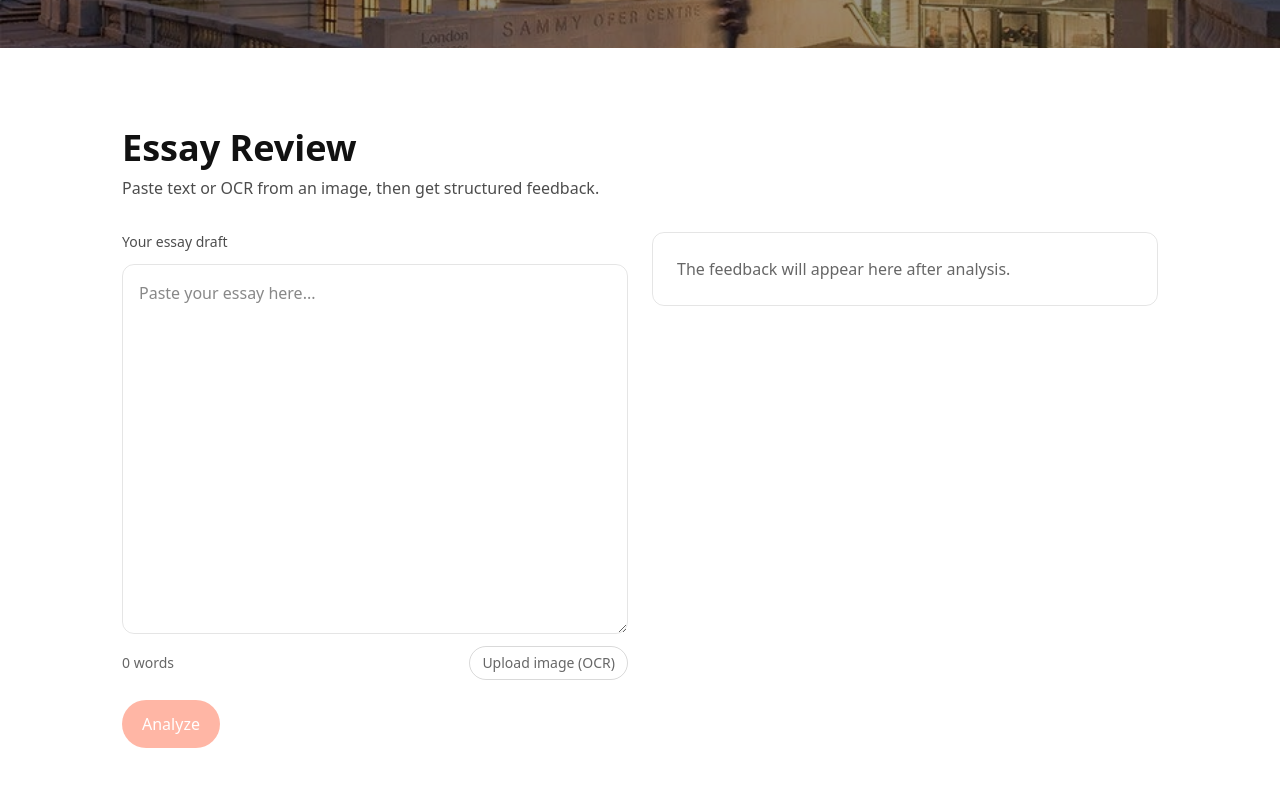
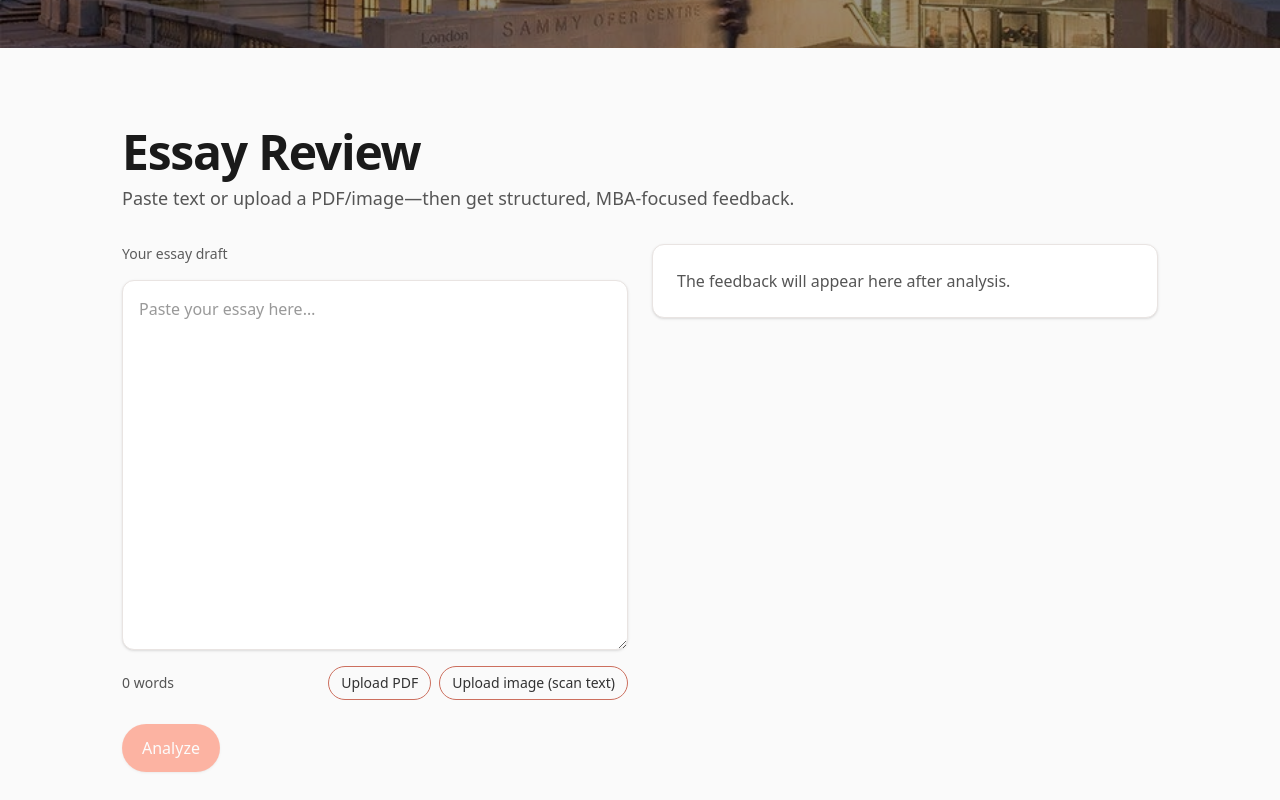
Before and after one commit to mayurdhavale10/mba, a Next.js app: page / in a window 1280 px wide. Shown: the part 640-1440 px from the top of the page. Built offline with nearby package versions, Linux system fonts and the light colour scheme.

Commit message:
changes are made in ui and functionality is done

```diff
--- a/package.json
+++ b/package.json
@@ -15,6 +15,7 @@
     "mongodb": "^6.20.0",
     "next": "15.5.4",
     "next-auth": "^4.24.11",
+    "pdfjs-dist": "^4.10.38",
     "react": "19.1.0",
     "react-dom": "19.1.0",
     "tesseract.js": "^6.0.1",
--- a/src/components/marketing/Product.tsx
+++ b/src/components/marketing/Product.tsx
@@ -5,62 +5,205 @@ import { useCallback, useMemo, useRef, useState } from "react";
 import type { Feedback, Bucket } from "@/domain/essay/types";
 import { feedbackToText } from "@/lib/pdf";
 
+// ---- pdfjs types (avoid `any`) ----
+import type {
+  PDFDocumentProxy,
+  PDFPageProxy,
+  TextContent,
+  TextItem,
+} from "pdfjs-dist/types/src/display/api";
+
 const SUPPORTED_IMAGE = ["image/png", "image/jpeg", "image/jpg", "image/webp"];
+const MAX_OCR_PAGES = 10; // cap heavy OCR work
+
+// Guard: TextContent.items can include TextItem or marked content.
+// We only want TextItem (has `str`).
+function isTextItem(it: TextContent["items"][number]): it is TextItem {
+  return typeof (it as Partial<TextItem>).str === "string";
+}
+
+// Create an offscreen canvas in browser
+function createCanvas(width: number, height: number) {
+  const canvas = document.createElement("canvas");
+  canvas.width = width;
+  canvas.height = height;
+  return canvas;
+}
 
 export default function Product() {
   const [essay, setEssay] = useState("");
   const [feedback, setFeedback] = useState<Feedback | null>(null);
   const [loading, setLoading] = useState(false);
-  const [ocrLoading, setOcrLoading] = useState(false);
+  const [fileBusy, setFileBusy] = useState<null | "pdf" | "img">(null);
   const [error, setError] = useState<string | null>(null);
-  const fileInputRef = useRef<HTMLInputElement | null>(null);
+  const [hint, setHint] = useState<string | null>(null);
+
+  const imgInputRef = useRef<HTMLInputElement | null>(null);
+  const pdfInputRef = useRef<HTMLInputElement | null>(null);
 
   const wordCount = useMemo(
     () => (essay.trim().match(/\b\w+\b/g) || []).length,
     [essay]
   );
 
-  const onPickImage = () => fileInputRef.current?.click();
+  /** ---------- PDF utils ---------- */
+  async function loadPdf(file: File): Promise<{ pdf: PDFDocumentProxy }> {
+    // Use the legacy browser ESM build so Turbopack does NOT pull Node 'canvas'
+    const pdfjs = await import("pdfjs-dist/legacy/build/pdf.mjs");
+    pdfjs.GlobalWorkerOptions.workerSrc = new URL(
+      "pdfjs-dist/legacy/build/pdf.worker.min.mjs",
+      import.meta.url
+    ).toString();
+    const data = await file.arrayBuffer();
+    const loadingTask = pdfjs.getDocument({ data });
+    const pdf = (await loadingTask.promise) as PDFDocumentProxy;
+    return { pdf };
+  }
 
-  const onFile = async (e: React.ChangeEvent<HTMLInputElement>) => {
-    const file = e.target.files?.[0];
-    if (!file) return;
-    if (!SUPPORTED_IMAGE.includes(file.type)) {
-      setError("Unsupported image type. Use PNG/JPG/WEBP.");
-      return;
+  async function extractSelectableText(pdf: PDFDocumentProxy): Promise<string> {
+    let out = "";
+    for (let i = 1; i <= pdf.numPages; i++) {
+      const page: PDFPageProxy = await pdf.getPage(i);
+      const content: TextContent = await page.getTextContent();
+      const parts = content.items
+        .filter(isTextItem)
+        .map((it) => it.str)
+        .filter(Boolean);
+      out += parts.join(" ") + "\n";
     }
-    setError(null);
-    setOcrLoading(true);
-    try {
-      // Dynamic import so the app builds even if tesseract.js isn’t installed.
-      const t = await import("tesseract.js").catch(() => null);
-      if (!t) {
-        setError("OCR engine not present. Run `npm i tesseract.js` to enable image OCR.");
-        return;
+    return out.trim();
   }
-      const { createWorker } = t;
+
+  async function ocrPdfPages(pdf: PDFDocumentProxy): Promise<string> {
+    const tesseract = await import("tesseract.js").catch(() => null);
+    if (!tesseract) {
+      throw new Error("OCR engine missing. Install with: npm i tesseract.js");
+    }
+    const { createWorker } = tesseract;
+    const worker = await createWorker("eng");
+
+    let out = "";
+    const total = Math.min(pdf.numPages, MAX_OCR_PAGES);
+    const scale = 2;
+
+    for (let i = 1; i <= total; i++) {
+      setHint(`Scanning page ${i}/${total}…`);
+      const page: PDFPageProxy = await pdf.getPage(i);
+      const viewport = page.getViewport({ scale });
+
+      const canvas = createCanvas(viewport.width, viewport.height);
+      const ctx = canvas.getContext("2d");
+      if (!ctx) continue;
+
+      const renderTask = page.render({
+        canvasContext: ctx as unknown as CanvasRenderingContext2D,
+        viewport,
+      });
+      await renderTask.promise;
+
+      const { data } = await worker.recognize(canvas);
+      const text = (data?.text || "").trim();
+      if (text) out += text + "\n\n";
+    }
+
+    await worker.terminate();
+    return out.trim();
+  }
+
+  /** High-level PDF extractor with OCR fallback */
+  async function extractTextFromPdf(file: File): Promise<string> {
+    const { pdf } = await loadPdf(file);
+    const selectable = await extractSelectableText(pdf);
+    if (selectable) return selectable;
+
+    setHint("No selectable text found. Falling back to OCR…");
+    const ocrText = await ocrPdfPages(pdf);
+    setHint(null);
+    return ocrText;
+  }
+
+  /** ---------- Image: OCR via tesseract (browser-only) ---------- */
+  async function extractTextFromImage(file: File): Promise<string> {
+    const tesseract = await import("tesseract.js").catch(() => null);
+    if (!tesseract) throw new Error("OCR engine missing. Run `npm i tesseract.js`.");
+
+    const { createWorker } = tesseract;
     const worker = await createWorker("eng");
     const { data } = await worker.recognize(file);
     await worker.terminate();
+
     const text = (data?.text || "").trim();
-      if (text.length === 0) {
-        setError("No text detected in the image. Try a clearer image.");
+    if (!text) throw new Error("No text detected. Try a clearer image.");
+    return text;
+  }
+
+  /** ---------- UI Handlers ---------- */
+  const onPickPdf = () => pdfInputRef.current?.click();
+  const onPickImage = () => imgInputRef.current?.click();
+
+  const onPdfFile = async (e: React.ChangeEvent<HTMLInputElement>) => {
+    const file = e.target.files?.[0];
+    if (!file) return;
+
+    if (file.type !== "application/pdf") {
+      setError("Please upload a PDF file.");
+      if (pdfInputRef.current) pdfInputRef.current.value = "";
       return;
     }
+
+    setError(null);
+    setHint(null);
+    setFileBusy("pdf");
+    try {
+      const text = await extractTextFromPdf(file);
+      if (!text) {
+        setError(
+          "Could not extract any text from the PDF. Try the image OCR option."
+        );
+      } else {
+        setEssay((prev) => (prev ? prev + "\n\n" + text : text));
+      }
+    } catch (err) {
+      console.error(err);
+      setError(
+        err instanceof Error ? err.message : "Failed to read PDF. Try another file."
+      );
+    } finally {
+      setFileBusy(null);
+      setHint(null);
+      if (pdfInputRef.current) pdfInputRef.current.value = "";
+    }
+  };
+
+  const onImgFile = async (e: React.ChangeEvent<HTMLInputElement>) => {
+    const file = e.target.files?.[0];
+    if (!file) return;
+
+    if (!SUPPORTED_IMAGE.includes(file.type)) {
+      setError("Unsupported image type. Use PNG/JPG/WEBP.");
+      if (imgInputRef.current) imgInputRef.current.value = "";
+      return;
+    }
+
+    setError(null);
+    setHint(null);
+    setFileBusy("img");
+    try {
+      const text = await extractTextFromImage(file);
       setEssay((prev) => (prev ? prev + "\n\n" + text : text));
     } catch (err) {
       console.error(err);
-      setError("OCR failed. Try another image or paste text.");
+      setError("Scanning image failed. Try a clearer image.");
     } finally {
-      setOcrLoading(false);
-      // reset input so the same file can be reselected if needed
-      if (fileInputRef.current) fileInputRef.current.value = "";
+      setFileBusy(null);
+      if (imgInputRef.current) imgInputRef.current.value = "";
     }
   };
 
   const analyze = useCallback(async () => {
     setLoading(true);
     setError(null);
+    setHint(null);
     setFeedback(null);
     try {
       const res = await fetch("/api/feedback", {
@@ -84,7 +227,9 @@ export default function Product() {
 
   const exportTxt = () => {
     if (!feedback) return;
-    const blob = new Blob([feedbackToText(feedback, essay)], { type: "text/plain;charset=utf-8" });
+    const blob = new Blob([feedbackToText(feedback, essay)], {
+      type: "text/plain;charset=utf-8",
+    });
     const url = URL.createObjectURL(blob);
     const a = document.createElement("a");
     a.href = url;
@@ -94,115 +239,184 @@ export default function Product() {
   };
 
   return (
-    <section id="product" className="scroll-mt-24">
+    <section id="product" className="scroll-mt-24 bg-[#FAFAFA]">
       <div className="mx-auto max-w-[1100px] px-6 md:px-8 py-12 md:py-20">
         <div className="flex flex-col gap-8">
-          <header>
-            <h2 className="text-3xl md:text-4xl font-semibold">Essay Review</h2>
-            <p className="text-black/70 mt-2">Paste text or OCR from an image, then get structured feedback.</p>
+          {/* Header */}
+          <header className="flex flex-col gap-2">
+            <h2 className="text-4xl md:text-5xl font-extrabold tracking-tight text-[#1a1a1a]">
+              Essay Review
+            </h2>
+            <p className="text-[#555555] text-lg">
+              Paste text or upload a PDF/image—then get structured, MBA-focused feedback.
+            </p>
           </header>
 
-          {/* Input area */}
           <div className="grid grid-cols-1 lg:grid-cols-2 gap-6">
-            <div className="flex flex-col gap-3">
-              <label htmlFor="essay" className="text-sm font-medium text-black/70">
+            {/* Left: input */}
+            <div className="flex flex-col gap-4">
+              <label
+                htmlFor="essay"
+                className="text-sm font-medium text-[#333333]/80"
+              >
                 Your essay draft
               </label>
+
               <textarea
                 id="essay"
                 value={essay}
                 onChange={(e) => setEssay(e.target.value)}
-                placeholder="Paste your essay here..."
+                placeholder="Paste your essay here…"
                 rows={14}
-                className="w-full rounded-xl border border-black/10 p-4 outline-none focus:ring-2 focus:ring-[var(--salmon,#ff6f4d)]"
+                className="w-full rounded-xl border border-[#E9E4E2] bg-white p-4 text-[#333333] outline-none
+                           focus:ring-2 focus:ring-[#FFD2BF] shadow-sm"
               />
-              <div className="flex items-center justify-between text-sm text-black/60">
+
+              <div className="flex items-center justify-between text-sm text-[#555555]">
                 <span>{wordCount} words</span>
-                <div className="flex gap-2">
+
+                <div className="flex gap-2 items-center">
+                  {/* hidden inputs */}
+                  <input
+                    ref={pdfInputRef}
+                    type="file"
+                    accept="application/pdf"
+                    className="hidden"
+                    onChange={onPdfFile}
+                  />
+                  <input
+                    ref={imgInputRef}
+                    type="file"
+                    accept={SUPPORTED_IMAGE.join(",")}
+                    className="hidden"
+                    onChange={onImgFile}
+                  />
+
+                  <button
+                    type="button"
+                    onClick={onPickPdf}
+                    disabled={fileBusy !== null}
+                    className="px-3 py-1.5 rounded-full border border-[#CC6F5E] text-[#333333]
+                               hover:bg-[#F8DCD4] focus:outline-none focus:ring-2 focus:ring-[#FFD2BF]
+                               disabled:opacity-60 transition-colors"
+                  >
+                    {fileBusy === "pdf" ? (hint || "Reading PDF…") : "Upload PDF"}
+                  </button>
+
                   <button
                     type="button"
                     onClick={onPickImage}
-                    className="px-3 py-1.5 rounded-full border border-black/15 hover:bg-black/5"
-                    disabled={ocrLoading}
+                    disabled={fileBusy !== null}
+                    className="px-3 py-1.5 rounded-full border border-[#CC6F5E] text-[#333333]
+                               hover:bg-[#F8DCD4] focus:outline-none focus:ring-2 focus:ring-[#FFD2BF]
+                               disabled:opacity-60 transition-colors"
                   >
-                    {ocrLoading ? "OCR..." : "Upload image (OCR)"}
+                    {fileBusy === "img" ? "Scanning image…" : "Upload image (scan text)"}
                   </button>
-                  <input
-                    ref={fileInputRef}
-                    type="file"
-                    accept={SUPPORTED_IMAGE.join(",")}
-                    className="hidden"
-                    onChange={onFile}
-                  />
                 </div>
               </div>
+
               <div className="pt-2">
                 <button
                   type="button"
                   onClick={analyze}
                   disabled={loading || essay.trim().length < 50}
-                  className="px-5 py-3 rounded-full bg-[var(--salmon,#ff6f4d)] text-white font-medium disabled:opacity-50"
+                  className="px-5 py-3 rounded-full bg-[#FF6F4D] text-white font-medium
+                             hover:bg-[#CC6F5E] focus:outline-none focus:ring-2 focus:ring-[#FFD2BF]
+                             disabled:opacity-50 transition-colors shadow-sm"
                 >
-                  {loading ? "Analyzing..." : "Analyze"}
+                  {loading ? "Analyzing…" : "Analyze"}
                 </button>
               </div>
-              {error && (
-                <p className="text-sm text-red-600">{error}</p>
+
+              {error && <p className="text-sm text-[#B91C1C]">{error}</p>}
+              {hint && !error && (
+                <p className="text-sm text-[#333333]/70">{hint}</p>
               )}
             </div>
 
-            {/* Feedback panel */}
+            {/* Right: feedback */}
             <div className="flex flex-col gap-4">
               {!feedback && (
-                <div className="rounded-xl border border-black/10 p-6 text-black/60">
+                <div className="rounded-xl border border-[#E9E4E2] bg-white p-6 text-[#555555] shadow-sm">
                   The feedback will appear here after analysis.
                 </div>
               )}
 
               {feedback && (
                 <>
-                  <div className="rounded-xl border border-black/10 p-6">
-                    <h3 className="text-lg font-semibold mb-2">Summary</h3>
+                  {/* Summary Card */}
+                  <div className="rounded-xl border border-[#E9E4E2] bg-white shadow-sm overflow-hidden">
+                    <div className="bg-[#F8DCD4] px-4 py-2 font-semibold text-[#333333]">
+                      Summary
+                    </div>
+                    <div className="p-6 text-[#333333]">
                       <ul className="list-disc pl-5 space-y-1">
                         {feedback.summary.map((s, i) => (
                           <li key={i}>{s}</li>
                         ))}
                       </ul>
                       {feedback.readingLevel && (
-                      <p className="text-sm text-black/60 mt-2">Reading level: {feedback.readingLevel}</p>
+                        <p className="text-sm text-[#555555] mt-3">
+                          Reading level: {feedback.readingLevel}
+                        </p>
                       )}
                     </div>
+                  </div>
 
-                  {(["Clarity", "Structure", "Storytelling"] as Bucket[]).map((b) => {
+                  {/* Buckets */}
+                  {(["Clarity", "Structure", "Storytelling"] as Bucket[]).map(
+                    (b) => {
                       const bucket = feedback.buckets[b];
                       return (
-                      <div key={b} className="rounded-xl border border-black/10 p-6">
-                        <div className="flex items-center justify-between">
-                          <h3 className="text-lg font-semibold">{b}</h3>
-                          <div className="text-sm px-2 py-0.5 rounded-full bg-black/5">
+                        <div
+                          key={b}
+                          className="rounded-xl border border-[#E9E4E2] bg-white shadow-sm overflow-hidden"
+                        >
+                          <div className="flex items-center justify-between bg-[#F8DCD4] px-4 py-2">
+                            <h3 className="text-base md:text-lg font-semibold text-[#333333]">
+                              {b}
+                            </h3>
+                            <div className="text-xs md:text-sm px-2 py-0.5 rounded-full bg-white text-[#333333] border border-[#E9E4E2]">
                               Score: {bucket.score}/5
                             </div>
                           </div>
-                        <div className="mt-3 grid gap-3">
+
+                          <div className="p-6 grid gap-3">
                             {bucket.highlights.map((h, i) => (
-                            <div key={i} className="rounded-lg border border-black/10 p-3">
-                              <p className="text-sm"><span className="font-medium">Issue:</span> {h.issue}</p>
-                              <p className="text-sm mt-1"><span className="font-medium">Suggestion:</span> {h.suggestion}</p>
+                              <div
+                                key={i}
+                                className="rounded-lg border border-[#E9E4E2] bg-white p-3"
+                              >
+                                <p className="text-sm text-[#333333]">
+                                  <span className="font-medium">Issue:</span>{" "}
+                                  {h.issue}
+                                </p>
+                                <p className="text-sm mt-1 text-[#333333]">
+                                  <span className="font-medium">Suggestion:</span>{" "}
+                                  {h.suggestion}
+                                </p>
                                 {h.example && (
-                                <p className="text-sm mt-1 text-black/70"><span className="font-medium">Example:</span> {h.example}</p>
+                                  <p className="text-sm mt-1 text-[#333333]/80">
+                                    <span className="font-medium">Example:</span>{" "}
+                                    {h.example}
+                                  </p>
                                 )}
                               </div>
                             ))}
                           </div>
                         </div>
                       );
-                  })}
+                    }
+                  )}
 
-                  <div className="pt-2">
+                  <div className="pt-2 flex gap-2">
                     <button
                       type="button"
                       onClick={exportTxt}
-                      className="px-4 py-2 rounded-full border border-black/15 hover:bg-black/5 text-sm"
+                      className="px-4 py-2 rounded-full border border-[#CC6F5E] text-[#333333]
+                                 hover:bg-[#F8DCD4] focus:outline-none focus:ring-2 focus:ring-[#FFD2BF]
+                                 text-sm transition-colors"
                     >
                       Export .txt
                     </button>
```
Also changed, not shown: 1 other file (tests, documents, lock files or other folders). Lines whose indentation alone changed are shown as unchanged.
